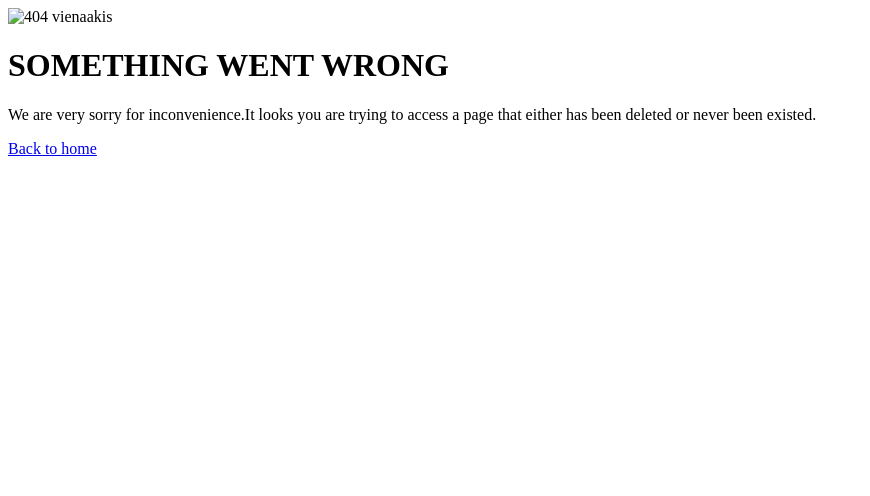
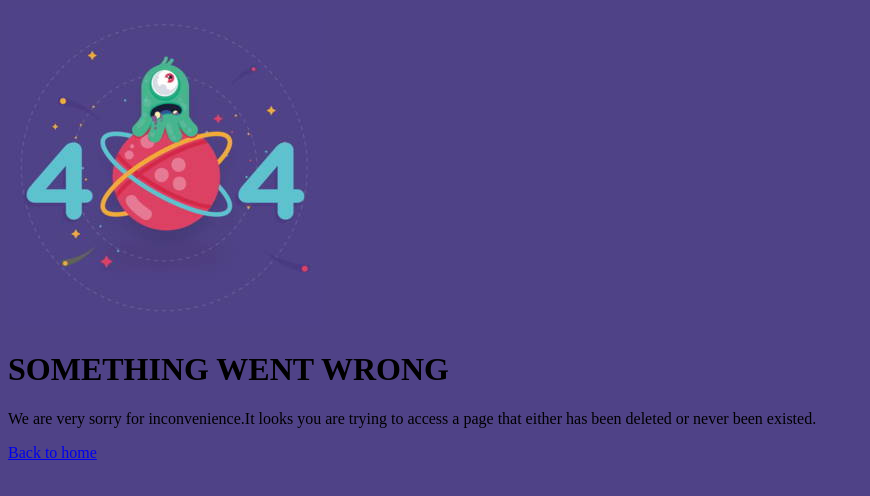
Before and after one commit to dgdeivis/2--404-design, a plain HTML site: page index.html in a window 1280 px wide. Shown: the whole page, without its empty margins (0-870 px from the left). Drawn offline with Linux system fonts and the light colour scheme.

Commit message:
Papildytas

```diff
--- a/index.html
+++ b/index.html
@@ -6,8 +6,9 @@
     <meta name="viewport" content="width=device-width, initial-scale=1.0">
     <title>404 Design</title>
 </head>
-<body>
-<img src="#" alt="404 vienaakis">
+
+<body style="background-color: #4F4287;">
+    <img src="404 Design photo.jpg" alt="404 vienaakis">
     <div>
         <h1>SOMETHING WENT WRONG</h1>
         <p>We are very sorry for inconvenience.It looks you are trying to access a page that either has been deleted or never been existed.</p>
```
Also changed, not shown: 404 Design photo.jpg (added).
